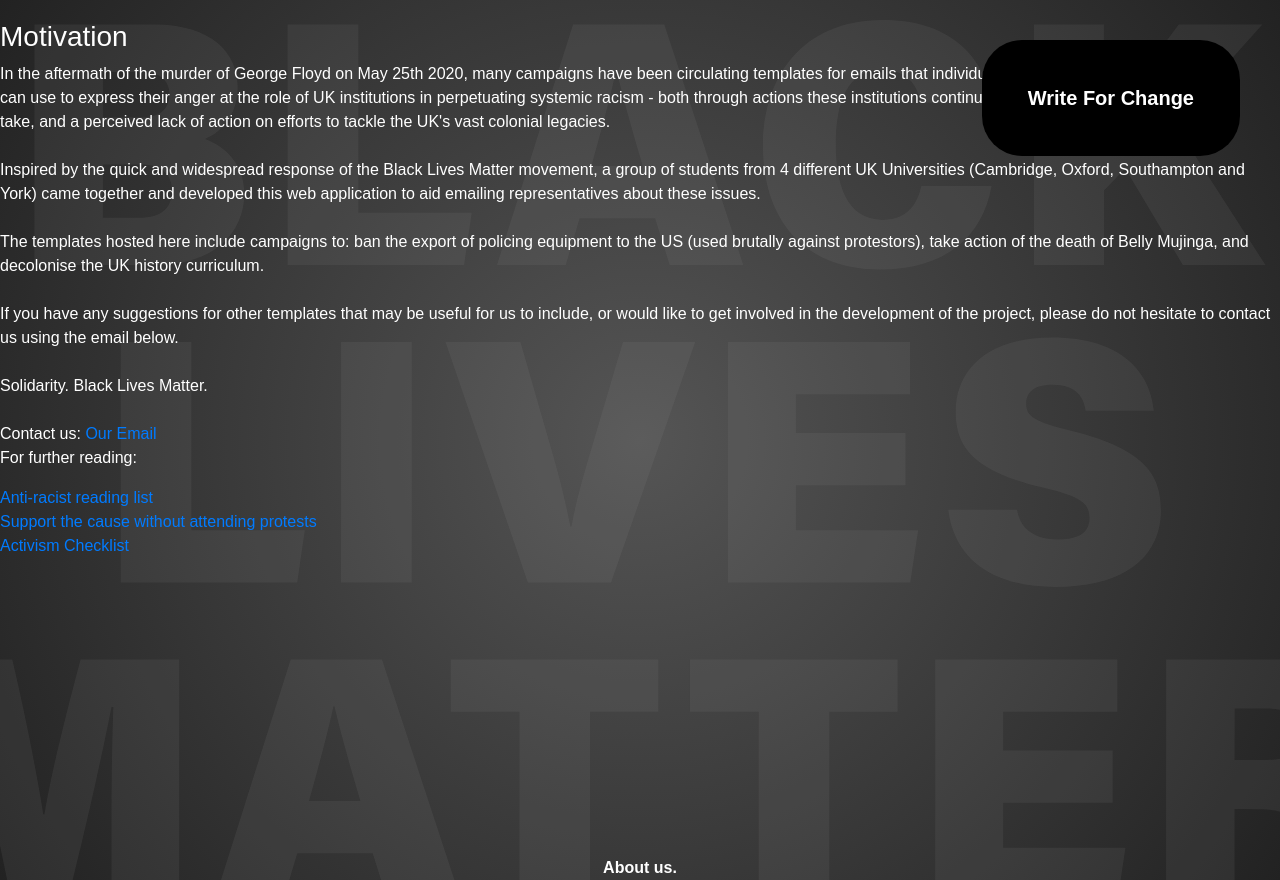
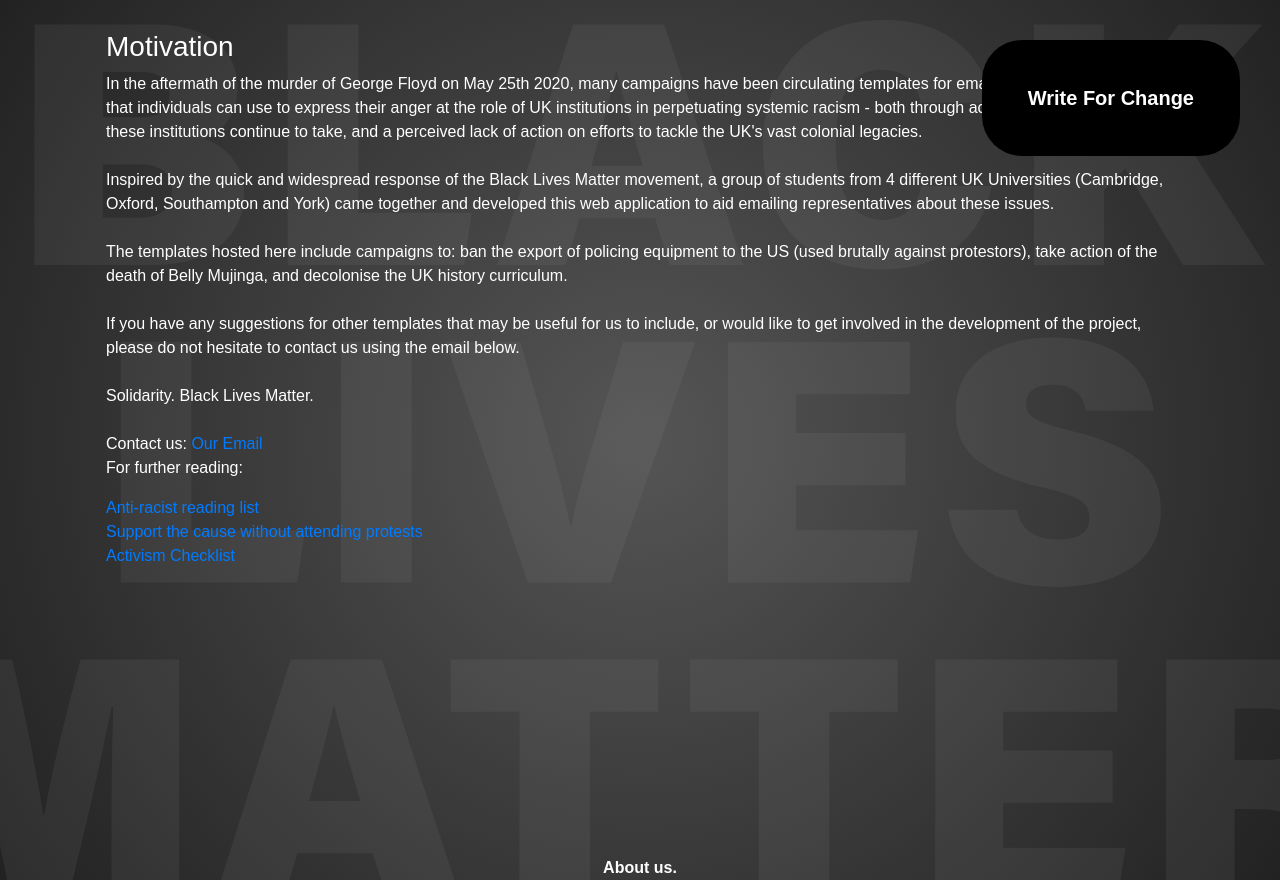
Before and after one commit to Write-For-Change/emaildrafter, a Flask app: page /aboutus in a window 1280 px wide. Run offline with Flask 2, Linux system fonts and the light colour scheme; some libraries are stand-ins or nearby versions.

Commit message:
minor change to margins

```diff
--- a/templates/page.html
+++ b/templates/page.html
@@ -62,9 +62,10 @@
 
 
 <body>
+<div id="bg-text"></div>
 <link rel="stylesheet" href="{{ url_for('static',filename='styles/styles.css') }}" type="text/css">
-<div>
-	<div id="bg-text"></div>
+<div style="margin: auto; width: 85%; padding: 10px">
+
 {% block content %}
 {% endblock %}
 </div>
```
